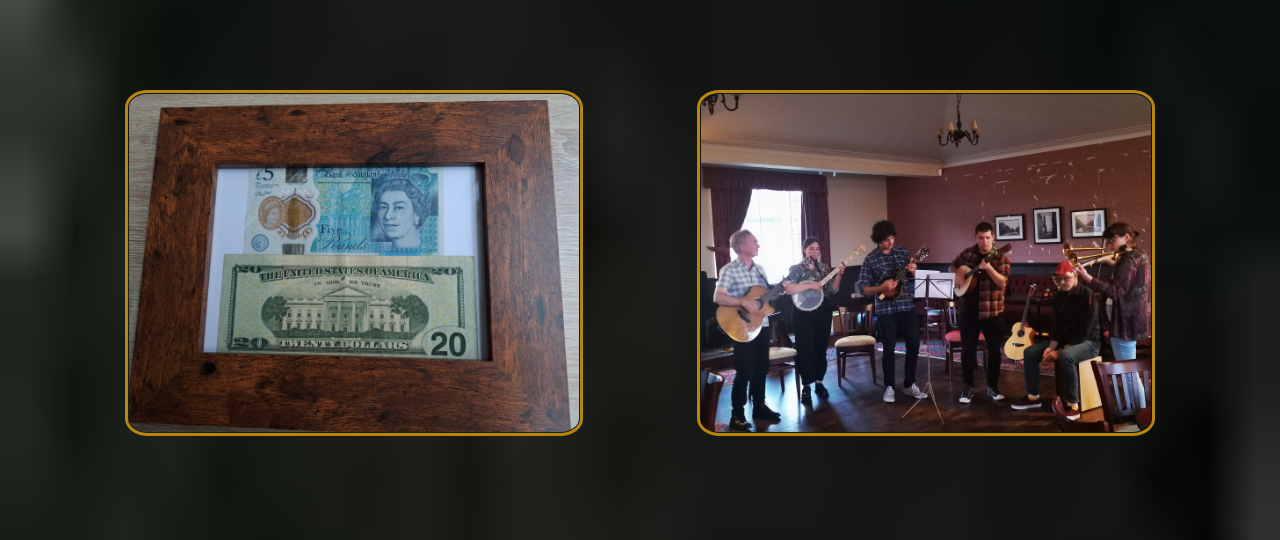
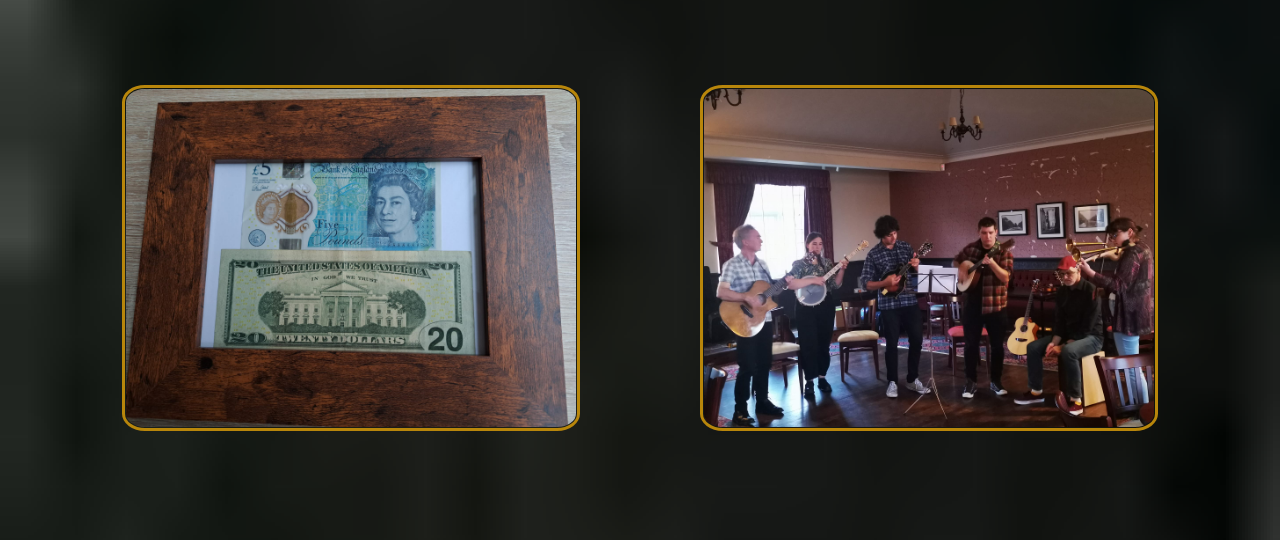
Before and after one commit to thaliadevoe/ufc_official, a plain HTML site: page gallery_photos.html in a window 1280 px wide. Shown: the part 189-729 px from the top of the page. Drawn offline with Linux system fonts and the light colour scheme.

Commit message:
Updating styles, again

```diff
--- a/styles.css
+++ b/styles.css
@@ -94,6 +94,11 @@
     justify-content: center;
     padding: 20px;
     text-align: center;
+}
+
+.video_block iframe {
+    border: 2px solid rgba(17, 12, 0, 0.704);
+    border-radius: 13px;
 }
 
 
@@ -420,12 +425,20 @@
     padding: 1px;
 }
 
+#photos {
+    display: flex;
+    flex-direction: row;
+    flex-wrap: wrap;
+    justify-content:space-evenly;
+}
+
 .image__block {
     max-width: 450px;
     position: relative;
-    margin: 30px 0px;
+    margin: 25px 10px;
     padding: 0;
     display:flex;
+    flex-basis: 50%;
     justify-content: center;
 }
 
@@ -446,13 +459,6 @@
 .image__block:hover .image__description {
     visibility: visible;
     opacity: .8;
-}
-
-#photos {
-    display: inline-flex;
-    flex-direction: row;
-    flex-wrap: wrap;
-    justify-content:space-evenly;
 }
 
 
```
